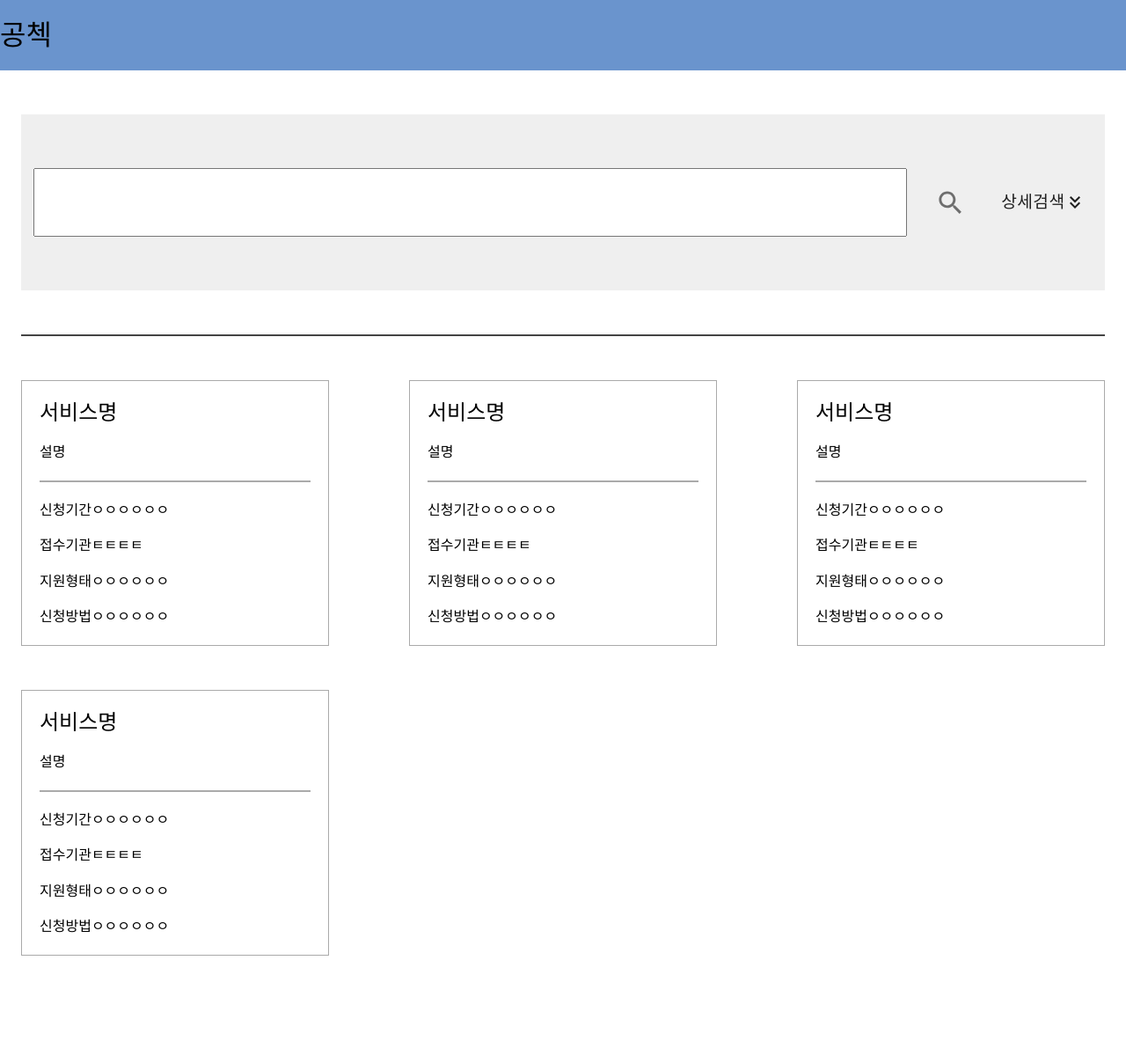
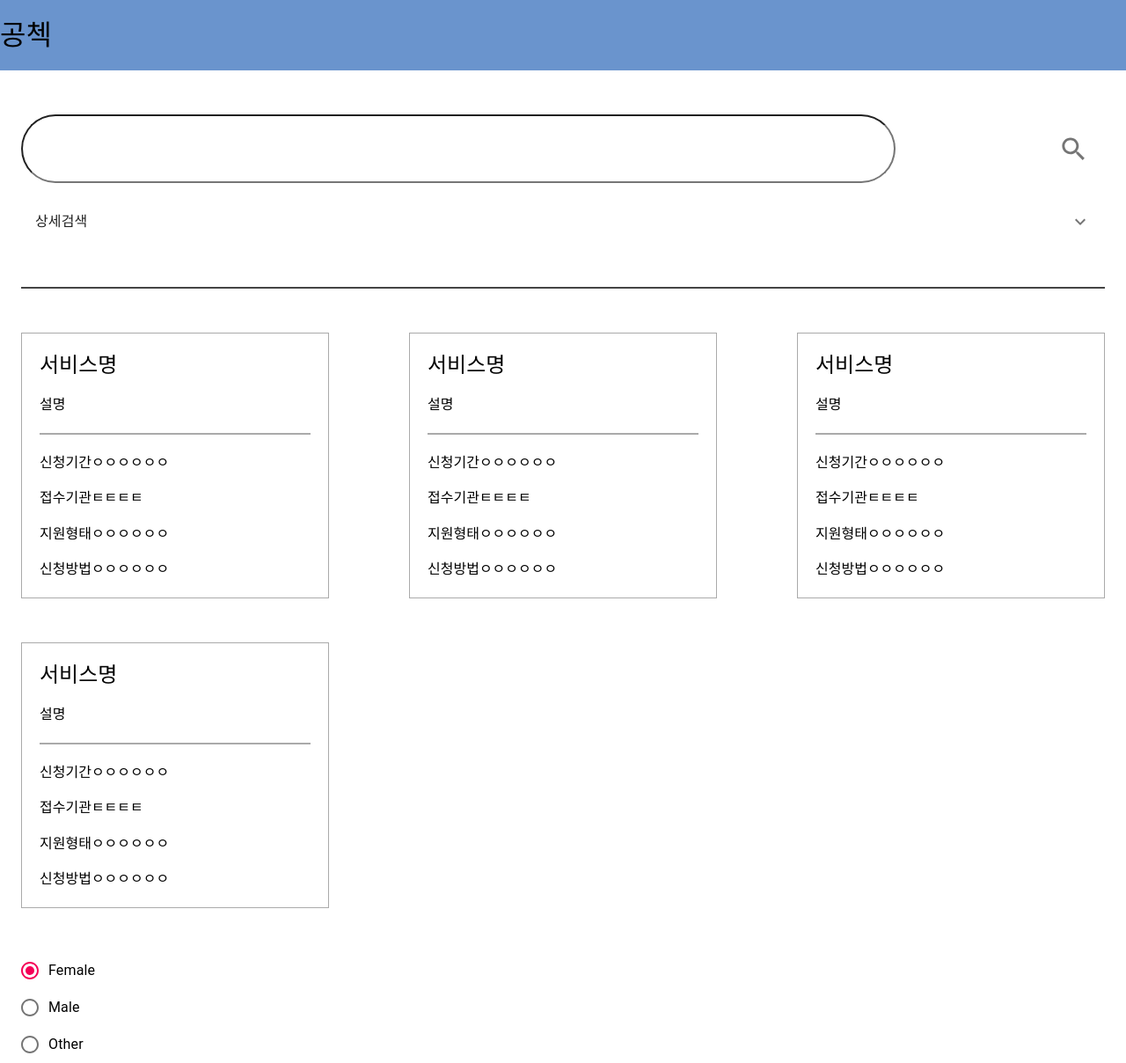
Before and after one commit to 0Check/gongCheck, a Next.js app in the folder client/: page /search in a window 1280 px wide. Shown: the whole page at 88% size. Before the commit the page ends 1136 px from the top, so only its background shows below. Built offline with nearby package versions, Linux system fonts and the light colour scheme.

Commit message:
style: 검색 상세 퍼블리싱

```diff
--- /dev/null
+++ b/client/pages/_document.tsx
@@ -0,0 +1,33 @@
+import React from "react";
+import Document, { Html, Head, Main, NextScript } from "next/document";
+import {ServerStyleSheets} from "@material-ui/styles";
+
+export default class MyDocument extends Document {
+  render() {
+    return (
+      <Html>
+        <body>
+          <Head></Head>
+          <Main />
+          <NextScript />
+        </body>
+      </Html>
+    );
+  }
+}
+
+MyDocument.getInitialProps = async ctx => {
+  const materialSheets = new ServerStyleSheets();
+  const originalRenderPage = ctx.renderPage;
+
+  ctx.renderPage = () =>
+    originalRenderPage({
+      enhanceApp: App => props => materialSheets.collect(<App {...props} />)
+    });
+
+  const initialProps = await Document.getInitialProps(ctx);
+  return {
+    ...initialProps,
+    styles: <>{initialProps.styles}</>
+  };
+};
--- a/client/pages/search/index.tsx
+++ b/client/pages/search/index.tsx
@@ -2,6 +2,11 @@ import SearchPage from "../../src/components/atomic/pages/searchPage";
 
 export default function Search(){
   return(
-    <SearchPage />
+    <>
+      <SearchPage />
+
+
+    </>
+
   )
 }
--- /dev/null
+++ b/client/src/components/atomic/atoms/acordion1.tsx
@@ -0,0 +1,43 @@
+import styled from "@emotion/styled";
+
+import ExpandMoreIcon from '@mui/icons-material/ExpandMore';
+import { Accordion, AccordionDetails, AccordionSummary, makeStyles, Typography } from "@material-ui/core";
+import { ThemeProvider } from "@emotion/react";
+import theme from "../../../../styles/theme";
+
+
+
+export const useStyles = makeStyles((theme: any) => ({
+  detailRoot: {
+    display: "block"
+  },
+  root: {
+    '& .Mui-expanded': {
+      margin: "0px"
+    },
+    position: "unset",
+  }
+}));
+
+export default function SimpleAccordion(props: any) {
+  const classes = useStyles();
+  return (
+    <ThemeProvider theme={theme}>
+      <AccordionWrapper width={props.width} elevation={props.elevation} classes={{ root: classes.root }}>
+        <AccordionSummary
+          expandIcon={<ExpandMoreIcon />}
+          aria-controls="panel1a-content"
+          id="panel1a-header"
+        >
+          <Typography>{props.title}</Typography>
+        </AccordionSummary>
+        <AccordionDetails  classes={{ root: classes.detailRoot }}>
+          <Typography>{props.menus}</Typography>
+        </AccordionDetails>
+      </AccordionWrapper>
+    </ThemeProvider>
+  );
+}
+export const AccordionWrapper = styled(Accordion)<{width: string}>`
+  width: ${(props)=>props.width};
+`
--- a/client/src/components/atomic/atoms/input1.tsx
+++ b/client/src/components/atomic/atoms/input1.tsx
@@ -10,4 +10,5 @@ export const Search = styled.input`
   width: 80%;
   height: 72px;
   font-size: 2rem;
+  border-radius: 50px;
 `;
--- /dev/null
+++ b/client/src/components/atomic/atoms/radioGroup.tsx
@@ -0,0 +1,18 @@
+import { FormControl, FormControlLabel, FormLabel, Radio, RadioGroup } from "@material-ui/core";
+
+export default function RadioButtonsGroup() {
+  return (
+    <FormControl>
+      <FormLabel id="demo-radio-buttons-group-label" />
+      <RadioGroup
+        aria-labelledby="demo-radio-buttons-group-label"
+        defaultValue="female"
+        name="radio-buttons-group"
+      >
+        <FormControlLabel value="female" control={<Radio />} label="Female" />
+        <FormControlLabel value="male" control={<Radio />} label="Male" />
+        <FormControlLabel value="other" control={<Radio />} label="Other" />
+      </RadioGroup>
+    </FormControl>
+  );
+}
--- a/client/src/components/atomic/molecules/card.tsx
+++ b/client/src/components/atomic/molecules/card.tsx
@@ -43,6 +43,7 @@ export const Wrapper = styled.div`
  cursor: pointer;
  @media (max-width: 412px) {
   width: 100%;
+  padding: 0px 0px;
   }
 
 `;
--- a/client/src/components/atomic/molecules/searchDetailBtn.tsx
+++ /dev/null
@@ -1,20 +0,0 @@
-import styled from "@emotion/styled";
-import Text1 from "../atoms/text1";
-import KeyboardDoubleArrowDownIcon from '@mui/icons-material/KeyboardDoubleArrowDown';
-import { Button } from "@material-ui/core";
-
-export default function SearchDetailBtn(){
-  return(
-    <Wrapper>
-       <Text1 fontSize="1.2rem" value="상세검색"/>
-       <KeyboardDoubleArrowDownIcon />
-    </Wrapper>
-  )
-}
-
-export const Wrapper = styled(Button)`
- display: flex;
- flex-direction: row;
- align-items: center;
- height: 72px;
-`;
--- /dev/null
+++ b/client/src/components/atomic/molecules/searchDetailMenus.tsx
@@ -0,0 +1,37 @@
+import styled from "@emotion/styled";
+import SimpleAccordion from "../atoms/acordion1";
+
+export default function DetailMenus(){
+  return(
+    <Wrapper>
+      <AccordionWrapper>
+        < SimpleAccordion width="30%" title="연령" menus={<div>sfd</div>} elevation="0"/>
+        < SimpleAccordion width="30%" title="성별" menus={<div>sfd</div>} elevation="0"/>
+        < SimpleAccordion width="30%" title="소득분위" menus={<div>sfd</div>} elevation="0"/>
+      </AccordionWrapper>
+      <AccordionWrapper>
+        < SimpleAccordion width="45%" title="연령" menus={<div>sfd</div>} elevation="0"/>
+        < SimpleAccordion width="45%" title="성별" menus={<div>sfd</div>} elevation="0"/>
+      </AccordionWrapper>
+    </Wrapper>
+
+  )
+}
+
+export const AccordionWrapper = styled.div`
+
+ display: flex;
+ flex-direction: row;
+ justify-content: space-between;
+ align-items: center;
+ width: 100%;
+ margin: 20px 0px;
+`;
+
+export const Wrapper = styled.div`
+
+  display: flex;
+  flex-direction: column;
+  align-items: center;
+  width: 100%;
+`;
--- a/client/src/components/atomic/organisms/searchNormal.tsx
+++ b/client/src/components/atomic/organisms/searchNormal.tsx
@@ -1,8 +1,11 @@
 import styled from "@emotion/styled";
 import { BOX_COLOR } from "../../../commons/color";
+import SimpleAccordion from "../atoms/acordion1";
 import IconBtn from "../atoms/button1";
 import Input1 from "../atoms/input1";
-import SearchDetailBtn from "../molecules/searchDetailBtn";
+
+import DetailMenus from "../molecules/searchDetailMenus";
+
 
 
 
@@ -10,22 +13,24 @@ import SearchDetailBtn from "../molecules/searchDetailBtn";
 export default function SearchNormal(){
   return(
     <Wrapper>
-      <Input1 />
-      <IconBtn />
-      <SearchDetailBtn/>
+      <SearchWrapper>
+        <Input1 />
+        <IconBtn />
+      </SearchWrapper>
+      < SimpleAccordion width="100%" title="상세검색" menus={<DetailMenus />} elevation="0"/>
     </Wrapper>
   )
 }
 
 export const Wrapper = styled.div`
+ width: 100%;
+ margin: 50px 0;
+`;
+export const SearchWrapper = styled.div`
  display: flex;
  flex-direction: row;
- justify-content: space-evenly;
+ justify-content: space-between;
  align-items: center;
- background-color: ${BOX_COLOR};
+ margin-bottom: 20px;
  width: 100%;
- height: 200px;
- margin: 50px 0;
-
-
 `;
--- a/client/src/components/atomic/pages/searchPage.tsx
+++ b/client/src/components/atomic/pages/searchPage.tsx
@@ -1,6 +1,6 @@
 import { LINE_COLOR } from "../../../commons/color";
 import DivideLine from "../atoms/divideLine";
-
+import RadioButtonsGroup from "../atoms/radioGroup";
 import Cards from "../organisms/cards";
 import SearchNormal from "../organisms/searchNormal";
 
@@ -9,7 +9,10 @@ export default function SearchPage(){
     <>
       <SearchNormal />
       <DivideLine bgColor={LINE_COLOR} />
+
       <Cards />
+      <RadioButtonsGroup/>
+
 
     </>
   )
```
Also changed, not shown: client/src/components/atomic/organisms/searchBarDetail.tsx (deleted, +0 -30 lines), 2 other files (tests, documents, lock files or other folders).
